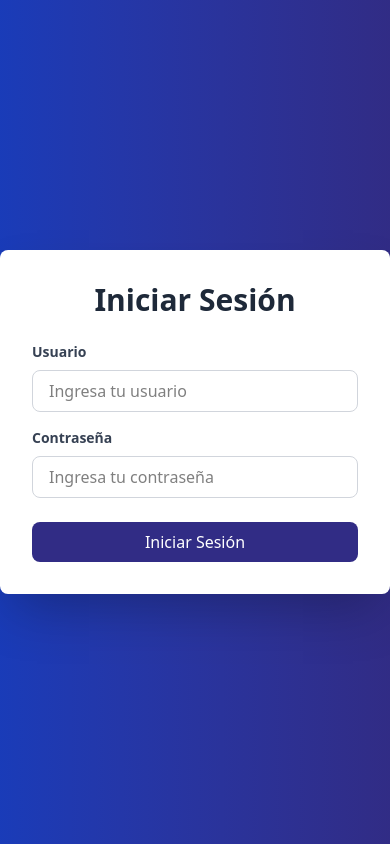
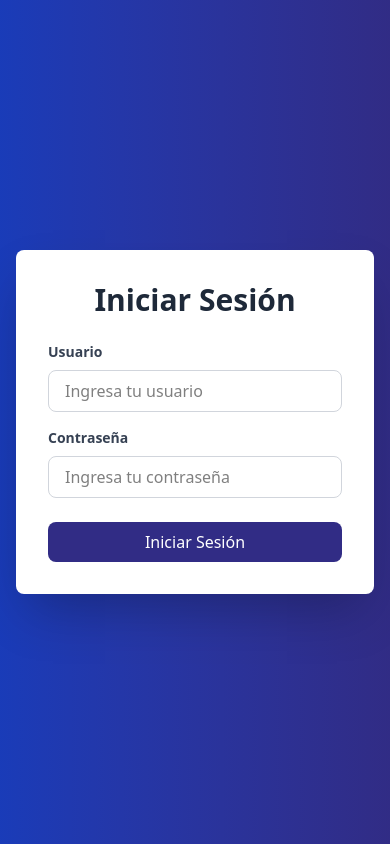
Before and after one commit to jordansebastian23/DF-Jordan-Navarrete, a React (Vite) app in the folder Gestion-Trabajadores/: page / in a window 390 px wide. Built offline with nearby package versions, Linux system fonts and the light colour scheme.

Commit message:
Modify responsive Login

```diff
--- a/Gestion-Trabajadores/src/pages/Login.jsx
+++ b/Gestion-Trabajadores/src/pages/Login.jsx
@@ -25,7 +25,7 @@
 
     return (
         <div className="min-h-screen flex items-center justify-center bg-gradient-to-r from-blue-800 to-indigo-900">
-            <div className="bg-white p-8 rounded-lg shadow-2xl w-full max-w-md">
+            <div className="bg-white p-8 rounded-lg shadow-2xl w-full max-w-md mx-4 md:mx-0">
                 <h2 className="text-3xl font-bold mb-6 text-center text-gray-800">Iniciar Sesión</h2>
                 {error && (
                     <div className="mb-4 p-3 bg-red-100 border border-red-400 text-red-700 rounded">
```
